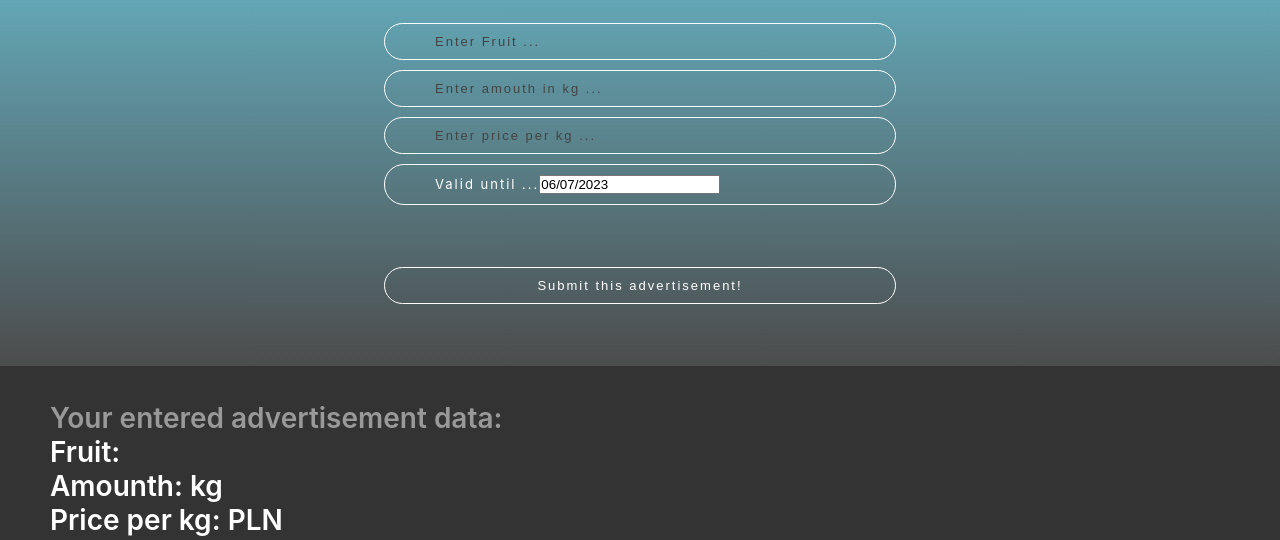
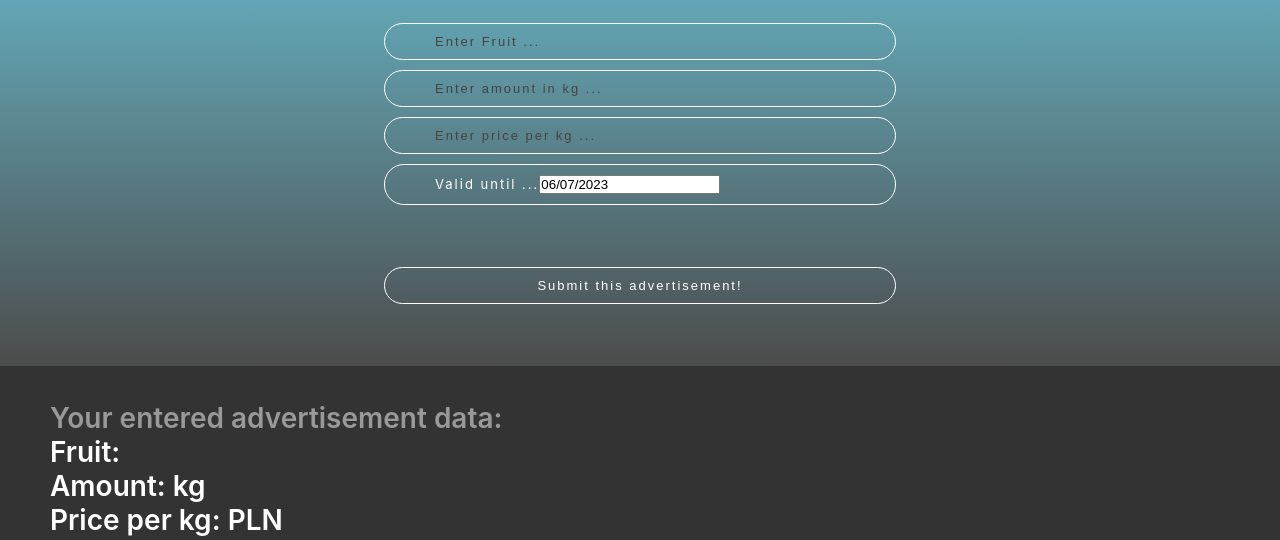
Before and after one commit to tadeg/fruit-market, a React (Create React App) app: page /newad in a window 1280 px wide. Shown: the part 194-734 px from the top of the page. Built offline with nearby package versions, Linux system fonts and the light colour scheme; a web font is replaced by a local one.

Commit message:
[ch]-dev-20230630_01

```diff
--- a/src/pages/newad/NewAd.js
+++ b/src/pages/newad/NewAd.js
@@ -102,7 +102,12 @@ const StyleTitle = styled.p`
 
 
 const AdContext = createContext();
-
+// RACZEJ KOLEJNOŚC PODSTAWOWA, up-down, tak jak w przykładzie z Counter
+// ALBO I NIE - zaczelo dzialac
+// ??
+// ALE JESLI ZAPIS, i wysiwetlanie listy to z useReducer, choc tu tez nie ma wyswietlania listy
+// Raczej wyglada na to, ze nie da sie wyswietlac odrebnie listy bez backendu i zapisu do db
+// Zostaje chyba tylko trick z button Submit - alert(to be built)
 
 
 const Advertisement = () => {
@@ -121,7 +126,7 @@ const Advertisement = () => {
                     <SummaryWrapper>
                         <p style={{color: `#999`}}>Your entered advertisement data:</p>
                         <p>Fruit: {fruit} </p>
-                        <p>Amounth: {amouth} kg</p>
+                        <p>Amount: {amouth} kg</p>
                         <p>Price per kg: {price} PLN</p>
                         <p style={{color: `rgb(65, 105, 225)`}}>Total price: {amouth*price} PLN</p>
                     </SummaryWrapper>
@@ -162,7 +167,7 @@ const NewAd = () => {
 
                 <StyleForm>
                     <StyleInput type="text" placeholder="Enter Fruit ..." onChange={e => value.setFruit(e.target.value)} />
-                    <StyleInput type="text" placeholder="Enter amouth in kg ..."  onChange={e => value.setAmouth(e.target.value)} />
+                    <StyleInput type="text" placeholder="Enter amount in kg ..."  onChange={e => value.setAmouth(e.target.value)} />
                     <StyleInput type="text" placeholder="Enter price per kg ..." onChange={e => value.setPrice(e.target.value)} />
                     {/* <StyleInput type="text" placeholder="Valid until ..." onChange={e => value.setPrice(e.target.value)} /> */}
 
```
